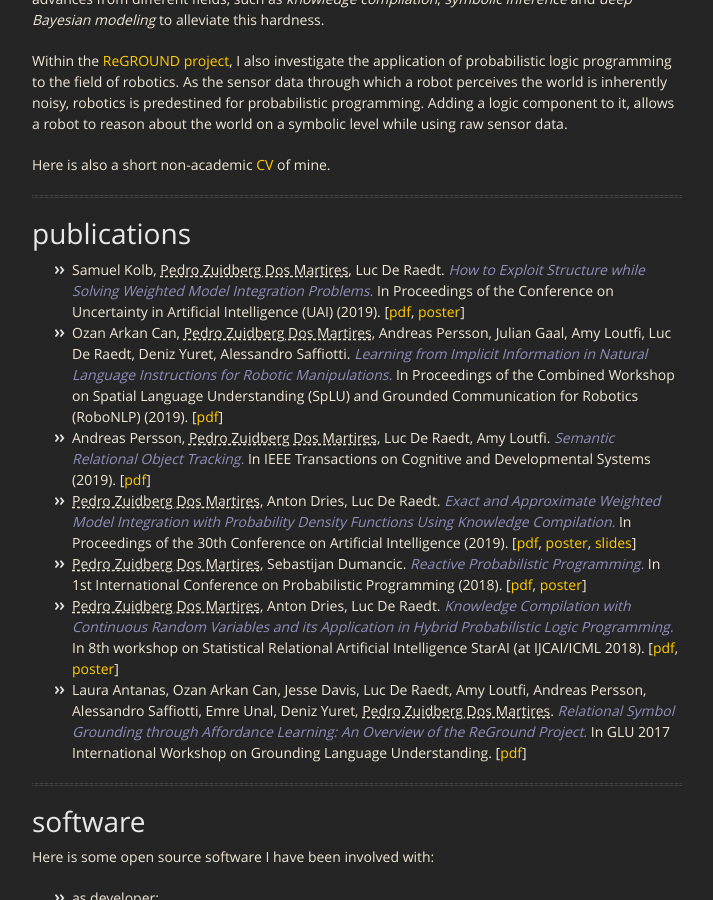
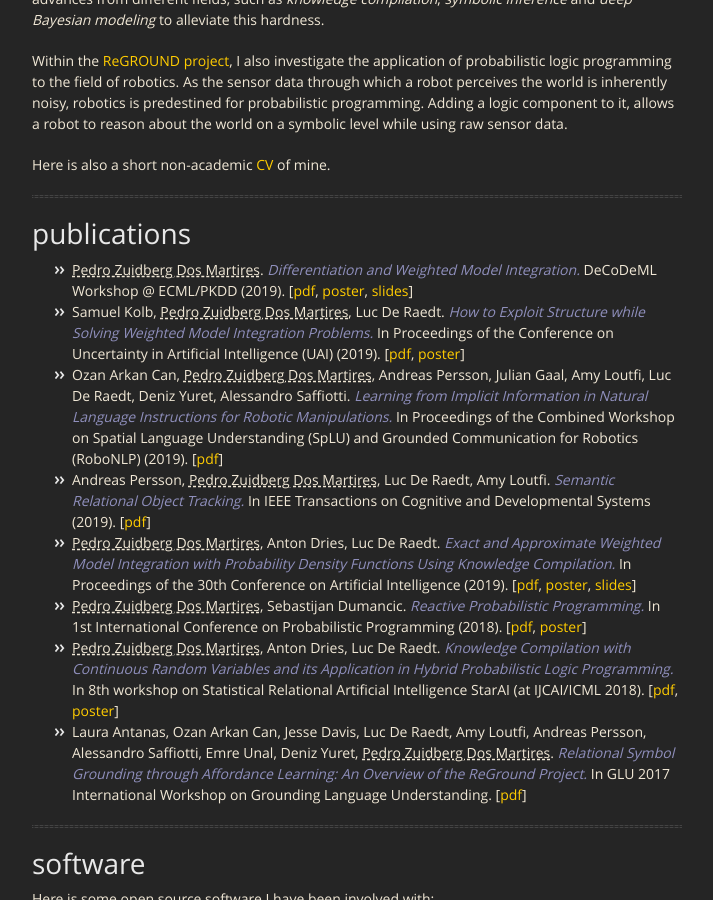
Before and after one commit to pedrozudo/pedrozudo.github.io, a Jekyll site: the page built from index.md, in a window 1280 px wide and 900 px high, scrolled down 512 px. Shown: the whole window, without its empty margins (283-996 px from the left). Built offline with Jekyll 4.4.1, drawn with Linux system fonts in a browser that asks for light colours.

Commit message:
poster update

```diff
--- a/index.md
+++ b/index.md
@@ -32,6 +32,12 @@ permalink:
 <hr>
    <h1 id="publications">publications</h1>
    <ul>
+      <li>
+          <first_author>Pedro Zuidberg Dos Martires</first_author>. <paper>Differentiation and Weighted Model Integration.</paper> DeCoDeML Workshop @ ECML/PKDD (2019).
+         [<a href="docs/decodeml19/grad_wmi_DeCoDeML_2019.pdf" target="_blank">pdf</a>,
+         <a href="docs/decodeml19/grad_wmi_DeCoDeML_2019_poster.pdf" target="_blank">poster</a>,
+         <a href="docs/decodeml19/grad_wmi_DeCoDeML_2019_slides.pdf" target="_blank">slides</a>]
+      </li>
       <li>
           Samuel Kolb, <first_author>Pedro Zuidberg Dos Martires</first_author>, Luc De Raedt. <paper>How to Exploit Structure while Solving Weighted Model Integration Problems.</paper> In Proceedings of the Conference on Uncertainty in Artificial Intelligence (UAI) (2019).
          [<a href="docs/uai19/wmi_UAI19.pdf" target="_blank">pdf</a>,
```
Also changed, not shown: 7 other files.
